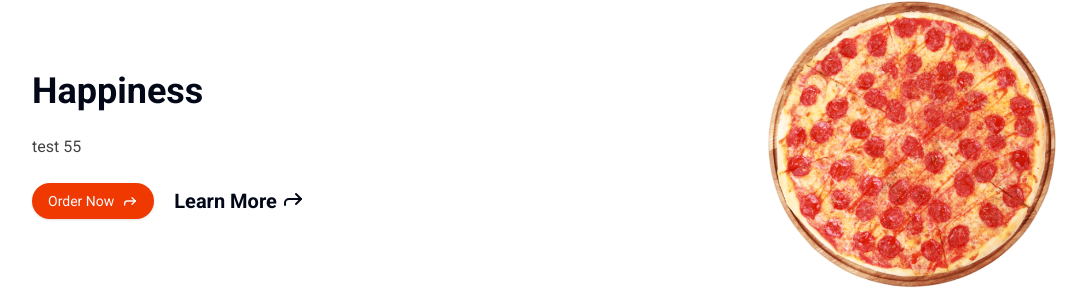
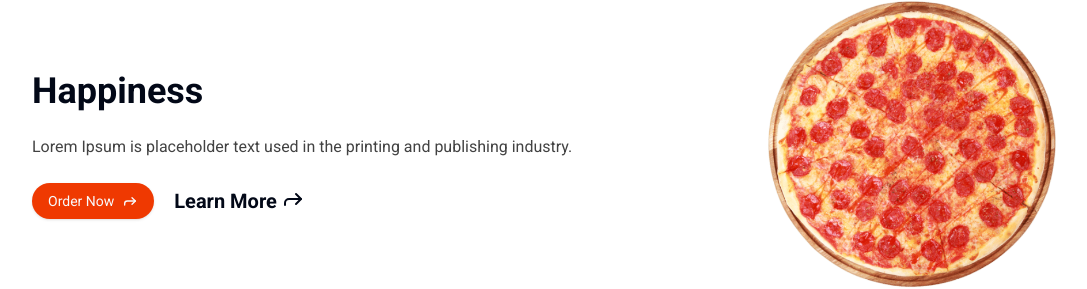
Before and after one commit to rorado/full_stack_food_next, a Next.js app: page /en in a window 1280 px wide. Shown: the part 115-404 px from the top of the page, without its empty margins (96-1183 px from the left). Built offline with nearby package versions, Linux system fonts and the light colour scheme; no server answers; the database is empty.

Commit message:
another test

```diff
--- a/src/app/[locale]/_components/Hero.tsx
+++ b/src/app/[locale]/_components/Hero.tsx
@@ -29,8 +29,7 @@ const Hero = ({ translate, locale }: Iprop) => {
           {translate.title}
         </h2>
         <p className="text-[#424242] my-6 text-center lg:text-start max-w-[600px]">
-          {/* { translate.description} */}
-          test 55
+          {translate.description}
         </p>
         <div className="flex gap-5 items-center justify-center lg:justify-start">
           <Link href={`${locale}/${Routes.MENU}`}>
```
